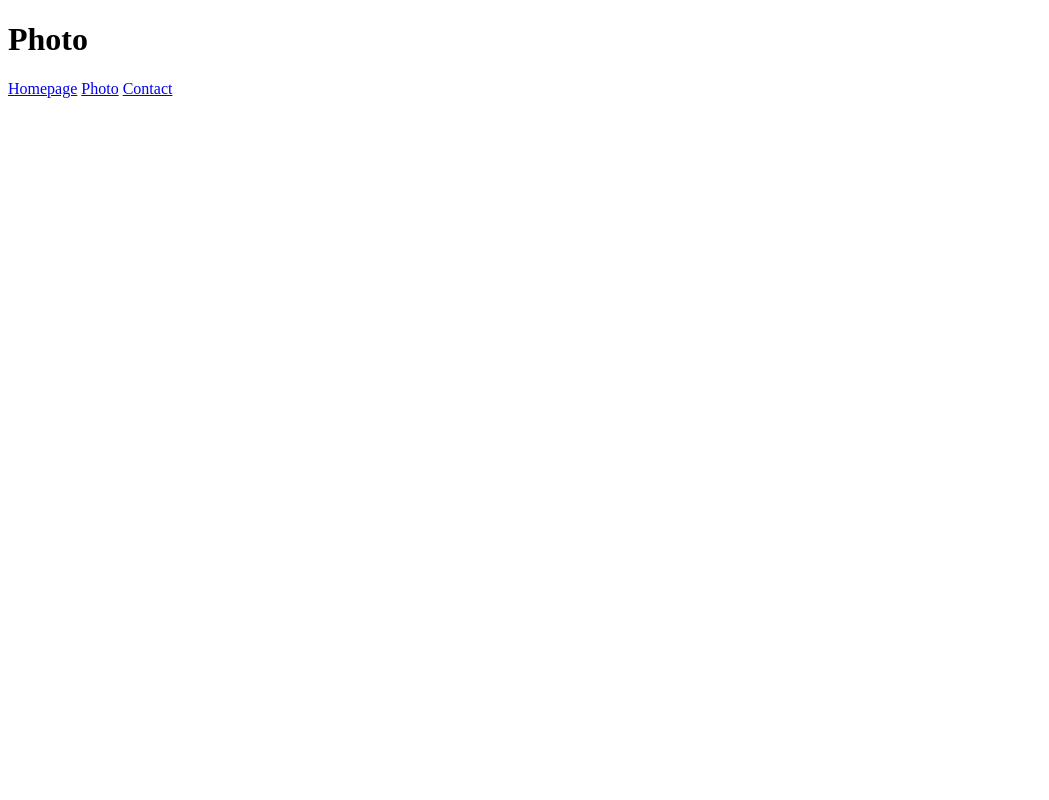
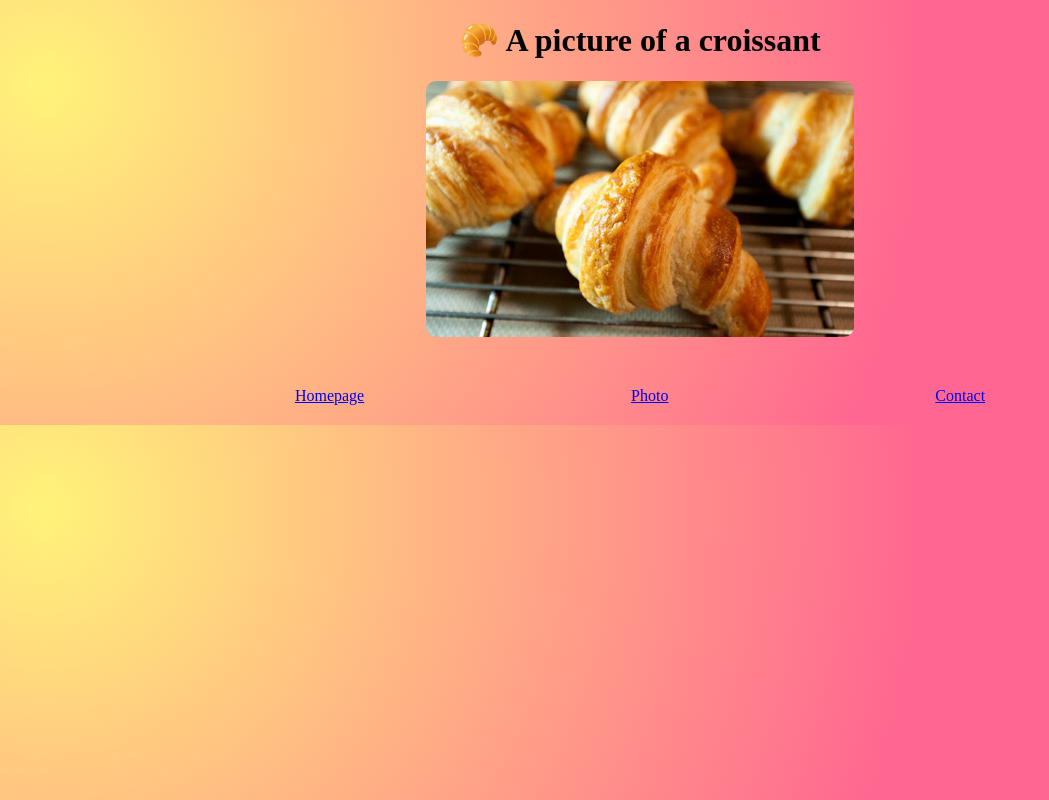
Before and after one commit to VirginiaRool/croissant, a plain HTML site: page photo.html in a window 1280 px wide. Shown: the whole page, without its empty margins (0-1049 px from the left). Drawn offline with Linux system fonts and the light colour scheme.

Commit message:
Added CSS

```diff
--- a/css/style.css
+++ b/css/style.css
@@ -0,0 +1,32 @@
+body {
+  background: radial-gradient(
+    907px at 3.4% 19.8%,
+    rgb(255, 243, 122) 0%,
+    rgb(255, 102, 145) 97.4%
+  );
+}
+
+.container {
+  margin: 20px;
+}
+
+.pages-link {
+  display: flex;
+  justify-content: space-evenly;
+  margin-top: 50px;
+}
+
+h1,
+p {
+  text-align: center;
+}
+
+img {
+  max-width: 35%;
+  display: flex;
+  justify-content: center;
+  height: auto;
+  text-align: center;
+  margin: 10px auto;
+  border-radius: 10px;
+}
--- a/photo.html
+++ b/photo.html
@@ -8,9 +8,18 @@
     <title>Photo</title>
   </head>
   <body>
-    <h1>Photo</h1>
-    <a href="index.html">Homepage</a>
-    <a href="photo.html">Photo</a>
-    <a href="contact.html">Contact</a>
+    <div class="container">
+      <h1>🥐 A picture of a croissant</h1>
+      <img
+        src="images/croissant.jpg"
+        alt="Home made croissant"
+        class="croissant-photo"
+      />
+      <div class="pages-link">
+        <a href="index.html">Homepage</a>
+        <a href="photo.html">Photo</a>
+        <a href="contact.html">Contact</a>
+      </div>
+    </div>
   </body>
 </html>
```
Also changed, not shown: contact.html (+13 -4 lines), index.html (+13 -4 lines), images/croissant.jpg (added).
